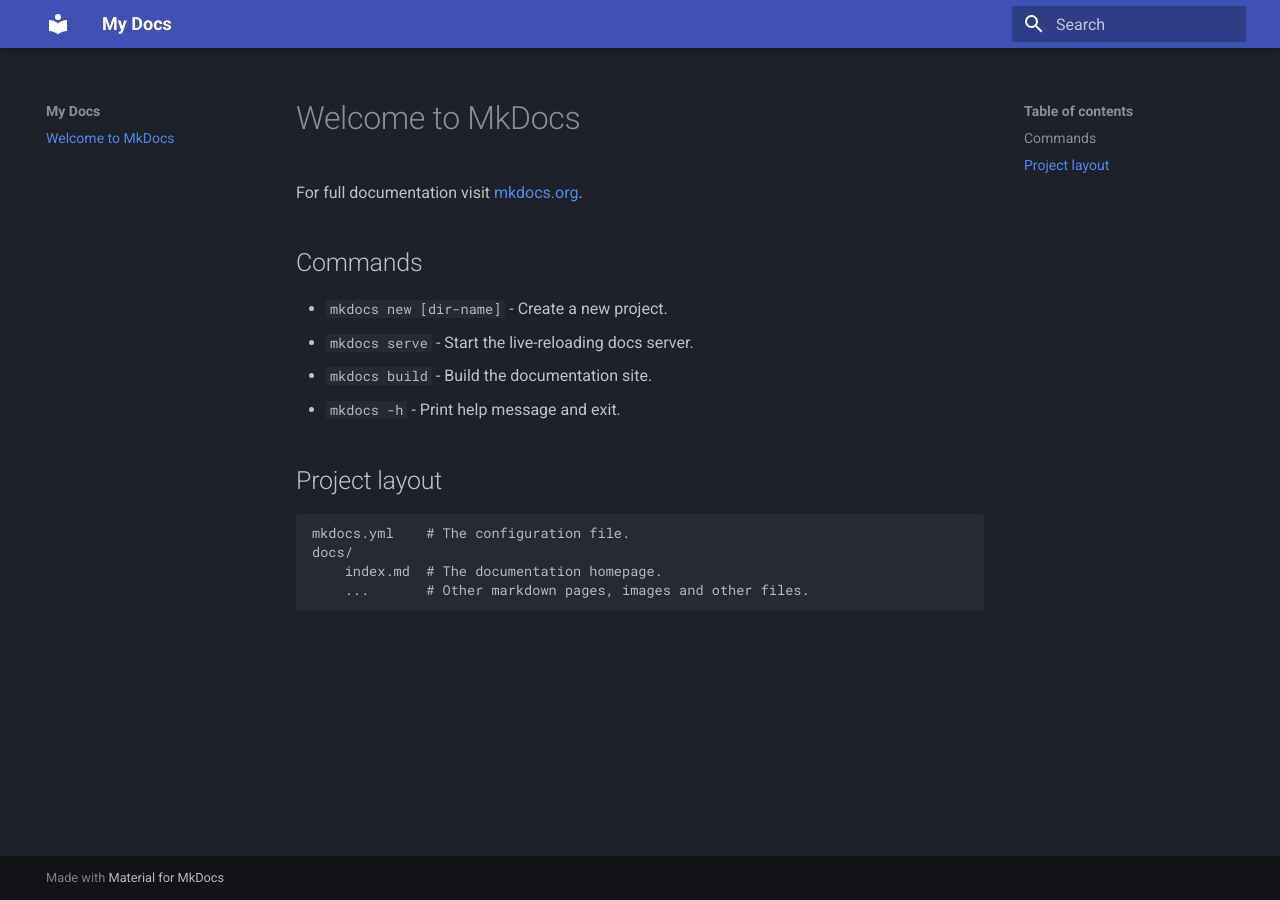
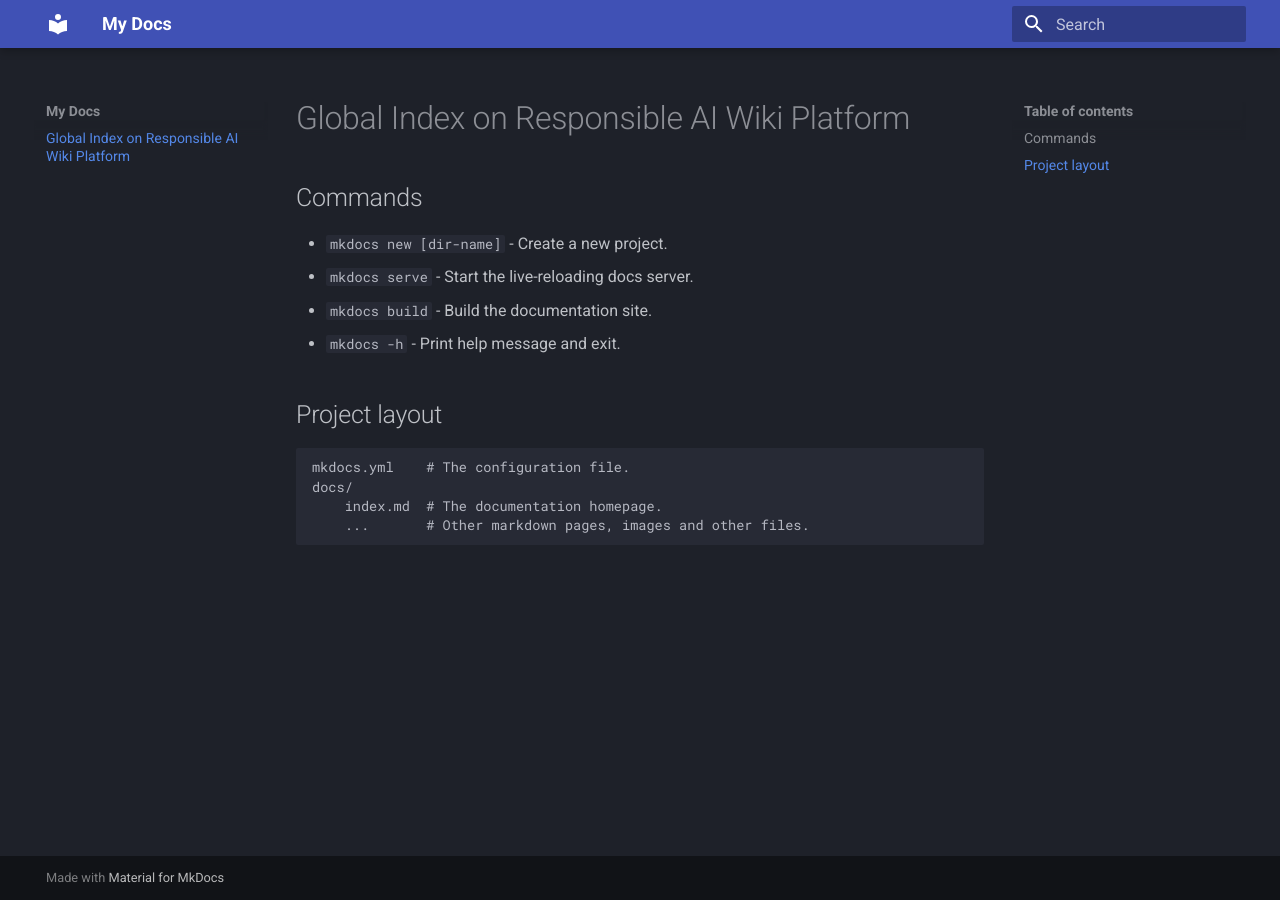
Before and after one commit to Segundev/GIRAI-Handbook, an MkDocs documentation site: the page built from docs/index.md, in a window 1280 px wide. Built offline with MkDocs 1.6.1 and Material for MkDocs 9.7.7, drawn with Linux system fonts in a browser that asks for light colours.

Commit message:
change the name of header

```diff
--- a/docs/index.md
+++ b/docs/index.md
@@ -1,13 +1,11 @@
-# Welcome to MkDocs
-
-For full documentation visit [mkdocs.org](https://www.mkdocs.org).
+# Global Index on Responsible AI Wiki Platform
 
 ## Commands
 
-* `mkdocs new [dir-name]` - Create a new project.
-* `mkdocs serve` - Start the live-reloading docs server.
-* `mkdocs build` - Build the documentation site.
-* `mkdocs -h` - Print help message and exit.
+- `mkdocs new [dir-name]` - Create a new project.
+- `mkdocs serve` - Start the live-reloading docs server.
+- `mkdocs build` - Build the documentation site.
+- `mkdocs -h` - Print help message and exit.
 
 ## Project layout
 
```
